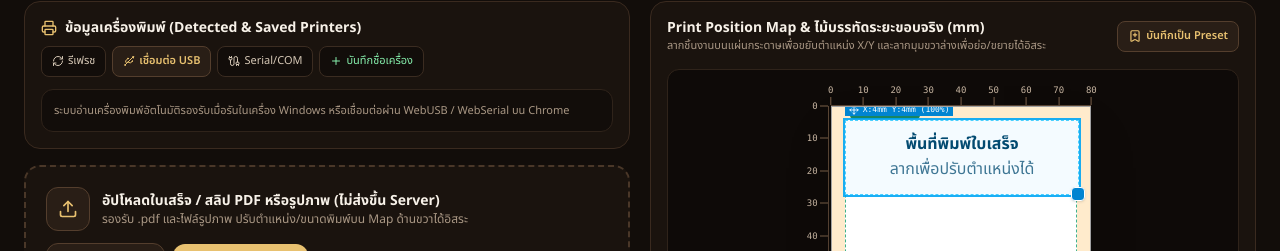
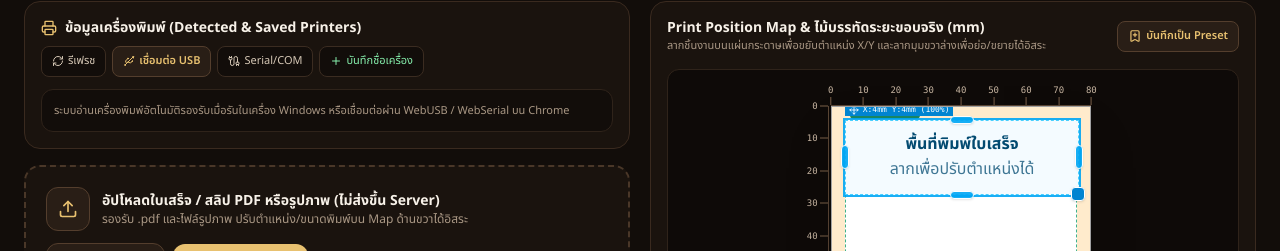
Before and after one commit to Plangsr/3d-bookshelf, a Next.js app: page / in a window 1280 px wide. Shown: the part 228-479 px from the top of the page. Built offline with nearby package versions, Linux system fonts and the light colour scheme.

Commit message:
feat: add top/bottom/left/right edge resize handles on PrintPositionMap

```diff
--- a/src/components/receipt/PrintPositionMap.tsx
+++ b/src/components/receipt/PrintPositionMap.tsx
@@ -41,19 +41,23 @@ export const PrintPositionMap: React.FC<PrintPositionMapProps> = ({
 }) => {
   const [presetName, setPresetName] = useState('');
   const [showSavePreset, setShowSavePreset] = useState(false);
-  const [dragMode, setDragMode] = useState<'none' | 'move' | 'resize'>('none');
+  const [dragMode, setDragMode] = useState<
+    'none' | 'move' | 'resize-e' | 'resize-w' | 'resize-s' | 'resize-n' | 'resize-se'
+  >('none');
   const dragStartRef = useRef<{
     clientX: number;
     clientY: number;
     origOffsetX: number;
     origOffsetY: number;
     origWidthPct: number;
+    origHeightPct: number;
   }>({
     clientX: 0,
     clientY: 0,
     origOffsetX: 0,
     origOffsetY: 0,
     origWidthPct: 100,
+    origHeightPct: 100,
   });
 
   // Compute physical oriented dimensions in mm
@@ -89,7 +93,9 @@ export const PrintPositionMap: React.FC<PrintPositionMapProps> = ({
     effHeightMm - calibration.marginTopMm - calibration.marginBottomMm
   );
 
+  const contentHeightPct = calibration.contentHeightPct ?? 100;
   const contentWmm = +(safeW * (calibration.contentWidthPct / 100)).toFixed(1);
+  const contentHmm = +(safeH * (contentHeightPct / 100)).toFixed(1);
   const actualStartXmm = +(calibration.marginLeftMm + calibration.offsetXMm).toFixed(1);
   const actualStartYmm = +(calibration.marginTopMm + calibration.offsetYMm).toFixed(1);
   const remainRightMm = +(effWidthMm - actualStartXmm - contentWmm).toFixed(1);
@@ -121,20 +127,25 @@ export const PrintPositionMap: React.FC<PrintPositionMapProps> = ({
       origOffsetX: calibration.offsetXMm,
       origOffsetY: calibration.offsetYMm,
       origWidthPct: calibration.contentWidthPct,
+      origHeightPct: calibration.contentHeightPct ?? 100,
     };
   };
 
-  const handlePointerDownResize = (e: React.PointerEvent<HTMLDivElement>) => {
+  const handlePointerDownResize = (
+    e: React.PointerEvent<HTMLDivElement>,
+    mode: 'resize-e' | 'resize-w' | 'resize-s' | 'resize-n' | 'resize-se'
+  ) => {
     e.preventDefault();
     e.stopPropagation();
     (e.currentTarget as HTMLElement).setPointerCapture(e.pointerId);
-    setDragMode('resize');
+    setDragMode(mode);
     dragStartRef.current = {
       clientX: e.clientX,
       clientY: e.clientY,
       origOffsetX: calibration.offsetXMm,
       origOffsetY: calibration.offsetYMm,
       origWidthPct: calibration.contentWidthPct,
+      origHeightPct: calibration.contentHeightPct ?? 100,
     };
   };
 
@@ -151,7 +162,7 @@ export const PrintPositionMap: React.FC<PrintPositionMapProps> = ({
         offsetXMm: Math.max(-40, Math.min(150, nextX)),
         offsetYMm: Math.max(-40, Math.min(200, nextY)),
       });
-    } else if (dragMode === 'resize') {
+    } else if (dragMode === 'resize-e') {
       const deltaPct = (dxMm / safeW) * 100;
       const nextPct = Math.round(
         Math.max(10, Math.min(200, dragStartRef.current.origWidthPct + deltaPct))
@@ -159,6 +170,53 @@ export const PrintPositionMap: React.FC<PrintPositionMapProps> = ({
       onChangeCalibration({
         ...calibration,
         contentWidthPct: nextPct,
+      });
+    } else if (dragMode === 'resize-w') {
+      const deltaPct = (-dxMm / safeW) * 100;
+      const nextPct = Math.round(
+        Math.max(10, Math.min(200, dragStartRef.current.origWidthPct + deltaPct))
+      );
+      const actualWidthDeltaMm = ((dragStartRef.current.origWidthPct - nextPct) / 100) * safeW;
+      const nextX = Math.round((dragStartRef.current.origOffsetX + actualWidthDeltaMm) * 2) / 2;
+      onChangeCalibration({
+        ...calibration,
+        offsetXMm: Math.max(-40, Math.min(150, nextX)),
+        contentWidthPct: nextPct,
+      });
+    } else if (dragMode === 'resize-s') {
+      const deltaPct = (dyMm / safeH) * 100;
+      const nextPct = Math.round(
+        Math.max(10, Math.min(200, dragStartRef.current.origHeightPct + deltaPct))
+      );
+      onChangeCalibration({
+        ...calibration,
+        contentHeightPct: nextPct,
+      });
+    } else if (dragMode === 'resize-n') {
+      const deltaPct = (-dyMm / safeH) * 100;
+      const nextPct = Math.round(
+        Math.max(10, Math.min(200, dragStartRef.current.origHeightPct + deltaPct))
+      );
+      const actualHeightDeltaMm = ((dragStartRef.current.origHeightPct - nextPct) / 100) * safeH;
+      const nextY = Math.round((dragStartRef.current.origOffsetY + actualHeightDeltaMm) * 2) / 2;
+      onChangeCalibration({
+        ...calibration,
+        offsetYMm: Math.max(-40, Math.min(200, nextY)),
+        contentHeightPct: nextPct,
+      });
+    } else if (dragMode === 'resize-se') {
+      const deltaWPct = (dxMm / safeW) * 100;
+      const deltaHPct = (dyMm / safeH) * 100;
+      const nextWPct = Math.round(
+        Math.max(10, Math.min(200, dragStartRef.current.origWidthPct + deltaWPct))
+      );
+      const nextHPct = Math.round(
+        Math.max(10, Math.min(200, dragStartRef.current.origHeightPct + deltaHPct))
+      );
+      onChangeCalibration({
+        ...calibration,
+        contentWidthPct: nextWPct,
+        contentHeightPct: nextHPct,
       });
     }
   };
@@ -336,25 +394,57 @@ export const PrintPositionMap: React.FC<PrintPositionMapProps> = ({
                 style={
                   renderContent
                     ? undefined
-                    : { fontSize: `${Math.max(4, Math.min(contentWmm, safeH * 0.72) * 0.068 * pxPerMm)}px` }
+                    : { fontSize: `${Math.max(4, Math.min(contentWmm, contentHmm * 0.72) * 0.068 * pxPerMm)}px` }
                 }
                 className="w-full overflow-hidden pointer-events-none"
               >
                 {renderContent
                   ? renderContent({
                       contentWidthMm: contentWmm,
-                      safeHeightMm: safeH,
+                      safeHeightMm: contentHmm,
                       pxPerMm,
                     })
                   : children}
               </div>
 
-              {/* Bottom-Right Resize Handle */}
+              {/* Top Edge Resize Handle */}
               <div
-                onPointerDown={handlePointerDownResize}
+                onPointerDown={(e) => handlePointerDownResize(e, 'resize-n')}
                 onPointerMove={handlePointerMove}
                 onPointerUp={handlePointerUp}
-                title="ลากเพื่อปรับขนาดกว้าง (%)"
+                title="ลากเพื่อย่อ/ขยายจากด้านบน"
+                className="absolute -top-1 left-1/2 -translate-x-1/2 w-6 h-2 rounded-full bg-sky-500 border border-white cursor-ns-resize shadow opacity-90 hover:opacity-100"
+              />
+              {/* Bottom Edge Resize Handle */}
+              <div
+                onPointerDown={(e) => handlePointerDownResize(e, 'resize-s')}
+                onPointerMove={handlePointerMove}
+                onPointerUp={handlePointerUp}
+                title="ลากเพื่อย่อ/ขยายจากด้านล่าง"
+                className="absolute -bottom-1 left-1/2 -translate-x-1/2 w-6 h-2 rounded-full bg-sky-500 border border-white cursor-ns-resize shadow opacity-90 hover:opacity-100"
+              />
+              {/* Left Edge Resize Handle */}
+              <div
+                onPointerDown={(e) => handlePointerDownResize(e, 'resize-w')}
+                onPointerMove={handlePointerMove}
+                onPointerUp={handlePointerUp}
+                title="ลากเพื่อย่อ/ขยายจากด้านซ้าย"
+                className="absolute top-1/2 -left-1 -translate-y-1/2 w-2 h-6 rounded-full bg-sky-500 border border-white cursor-ew-resize shadow opacity-90 hover:opacity-100"
+              />
+              {/* Right Edge Resize Handle */}
+              <div
+                onPointerDown={(e) => handlePointerDownResize(e, 'resize-e')}
+                onPointerMove={handlePointerMove}
+                onPointerUp={handlePointerUp}
+                title="ลากเพื่อย่อ/ขยายจากด้านขวา"
+                className="absolute top-1/2 -right-1 -translate-y-1/2 w-2 h-6 rounded-full bg-sky-500 border border-white cursor-ew-resize shadow opacity-90 hover:opacity-100"
+              />
+              {/* Bottom-Right Corner Resize Handle */}
+              <div
+                onPointerDown={(e) => handlePointerDownResize(e, 'resize-se')}
+                onPointerMove={handlePointerMove}
+                onPointerUp={handlePointerUp}
+                title="ลากเพื่อปรับขนาดกว้าง-สูง (%)"
                 className="absolute -bottom-1.5 -right-1.5 w-3.5 h-3.5 rounded-sm bg-sky-600 border border-white cursor-nwse-resize shadow"
               />
             </div>
@@ -612,6 +702,7 @@ export const PrintPositionMap: React.FC<PrintPositionMapProps> = ({
                   offsetXMm: 0,
                   offsetYMm: 0,
                   contentWidthPct: 100,
+                  contentHeightPct: 100,
                 })
               }
               title="รีเซ็ตตำแหน่ง 0,0 (100%)"
--- a/src/components/receipt/StickerStudio.tsx
+++ b/src/components/receipt/StickerStudio.tsx
@@ -986,7 +986,8 @@ export const StickerStudio: React.FC<StickerStudioProps> = ({
                   (calibration.contentWidthPct / 100);
                 const safeContentH =
                   pageH !== null
-                    ? Math.max(5, pageH - calibration.marginTopMm - calibration.marginBottomMm)
+                    ? Math.max(5, pageH - calibration.marginTopMm - calibration.marginBottomMm) *
+                      ((calibration.contentHeightPct ?? 100) / 100)
                     : null;
                 return (
                   <div
--- a/src/types/shirt.ts
+++ b/src/types/shirt.ts
@@ -65,6 +65,7 @@ export interface PrintLayoutCalibration {
   offsetXMm: number;
   offsetYMm: number;
   contentWidthPct: number;
+  contentHeightPct?: number;
   linkedPrinterId?: string;
 }
 
```
